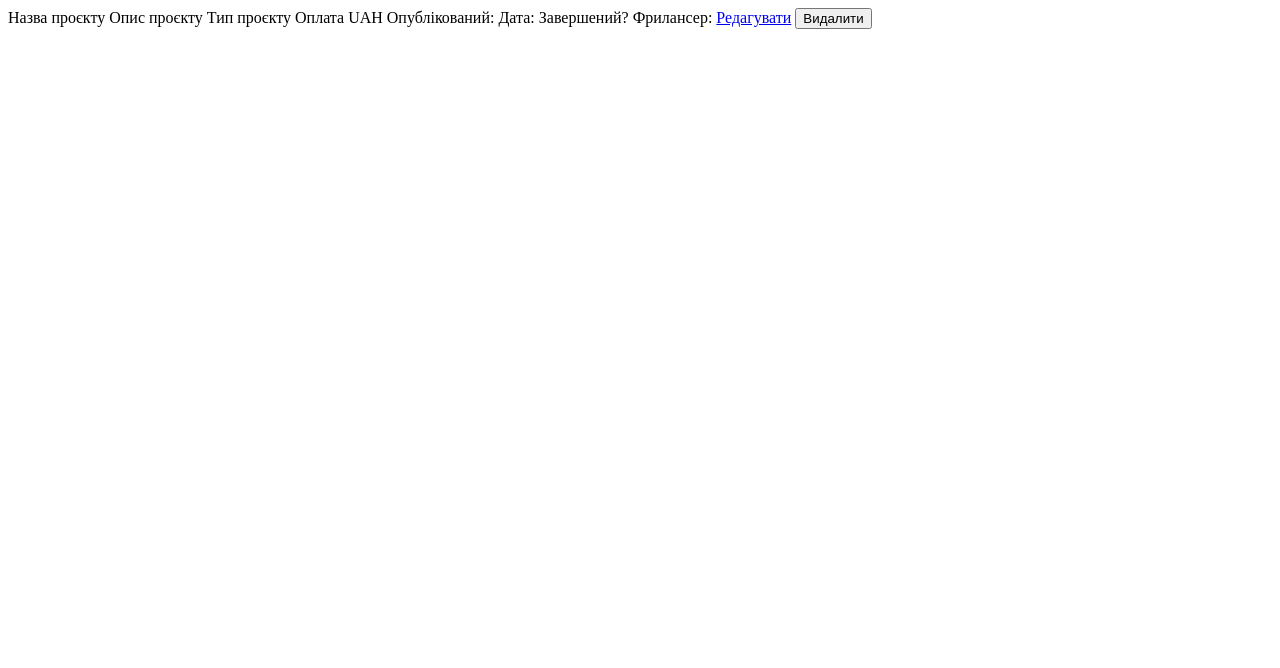
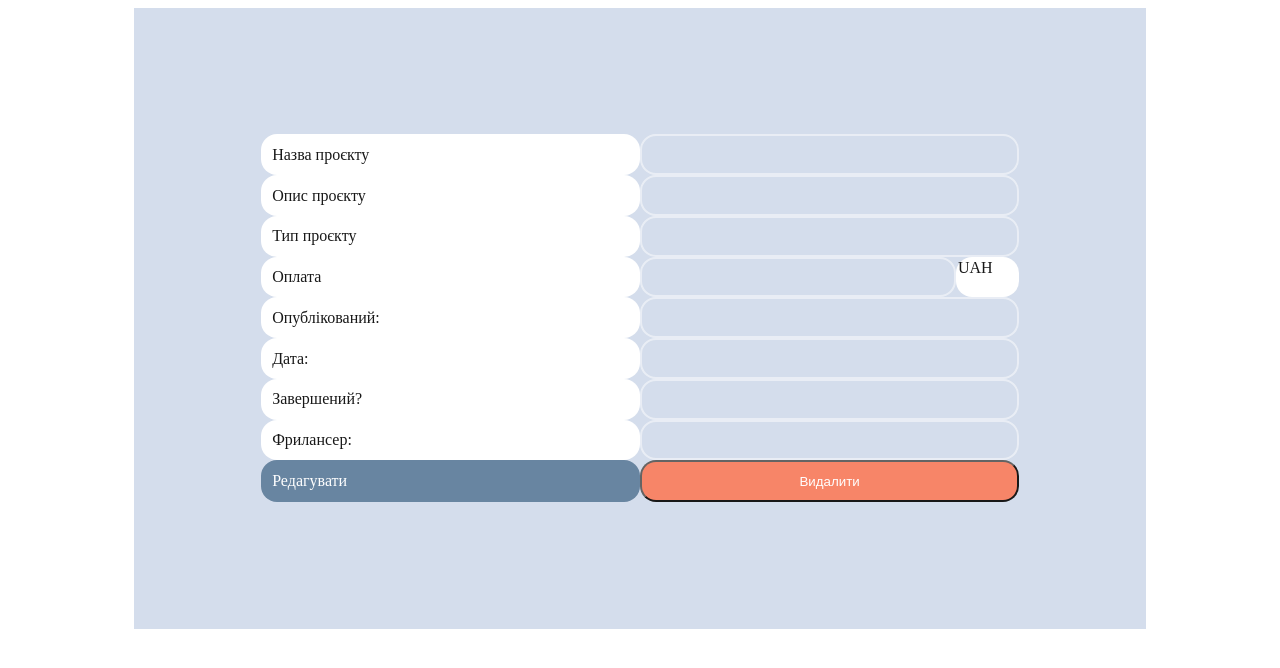
Before and after one commit to BennitoVlad/CODE, a PHP site: page /pages/view-project.php in a window 1280 px wide. Shown: the top 668 px of the page. Run offline with PHP 8.4, Linux system fonts and the light colour scheme.

Commit message:
G: Added simple styles to the previous pages. Screw the hex, the English alphabet is big enough.

```diff
--- /dev/null
+++ b/css/crud-project.css
@@ -0,0 +1,17 @@
+form{
+    display: grid;
+    grid-template-columns: repeat(2, 1fr);
+    margin: 0 10% 0 10%;
+    background: #d0daea;
+    opacity: 90%;
+    padding: 10%;
+}
+
+.payment{
+    display: grid;
+    grid-template-columns: 5fr 1fr;
+}
+
+body{
+    background: #FFFFFF;
+}
--- a/css/register.css
+++ b/css/register.css
@@ -3,7 +3,7 @@ body{
 }
 #register-block-main{
     display: grid;
-    grid-template-columns: repeat(3, 1fr);
+    grid-template-columns: repeat(1, 1fr);
     margin: 0 10% 0 10%;
     background: #d0daea;
     opacity: 90%;
--- a/css/styles.css
+++ b/css/styles.css
@@ -49,6 +49,13 @@ body{
     border-radius: 16px;
     padding: 3%;
 }
+.block-label-red{
+    display: inline-block;
+    background: #F77858;
+    color: #FFFFFF;
+    border-radius: 16px;
+    padding: 3%;
+}
 input{
     display: inline-block;
 }
@@ -63,3 +70,18 @@ input{
     display: block;
     border-radius: 10%;
 }
+
+.transparent-input{
+    opacity: 50%;
+    border-style: solid;
+    border-color: #FFFFFF;
+    border-width: 2px;
+    border-radius: 16px;
+    padding: 3%;
+    margin: 0 0 0 0;
+
+}
+
+a{
+    text-decoration: none;
+}
--- a/pages/view-project.php
+++ b/pages/view-project.php
@@ -3,33 +3,35 @@
 <head>
     <title>Project</title>
     <link rel="stylesheet" href="../css/styles.css">
-    <link rel="stylesheet" href="../css/project.css">
+    <link rel="stylesheet" href="../css/crud-project.css">
 </head>
 <body>
 <form action="delete-project.php" method="post">
-    <input type="hidden" id="id">
-    <label for="title">Назва проєкту</label>
-    <label id="title"></label>
-    <label for="description">Опис проєкту</label>
-    <label id="description"></label>
-    <label for="type">Тип проєкту</label>
-    <label id="type"></label>
-    <label for="price">Оплата</label>
-    <label id="price"></label>
-    <span>UAH</span>
+    <input type="hidden" id="id" name="id">
+    <label for="title" class="block-label-white">Назва проєкту</label>
+    <label id="title" class="transparent-input"></label>
+    <label for="description" class="block-label-white">Опис проєкту</label>
+    <label id="description" class="transparent-input"></label>
+    <label for="type" class="block-label-white">Тип проєкту</label>
+    <label id="type" class="transparent-input"></label>
+    <label for="price" class="block-label-white">Оплата</label>
+    <div class="payment">
+        <label id="price" class="transparent-input"></label>
+        <label  class="block-label-white">UAH</label>
+    </div>
 
-    <label for="client">Опублікований: </label>
-    <label id="client"></label>
-    <label for="date">Дата: </label>
-    <label id="date"></label>
+    <label for="client" class="block-label-white">Опублікований: </label>
+    <label id="client" class="transparent-input"></label>
+    <label for="date" class="block-label-white">Дата: </label>
+    <label id="date" class="transparent-input"></label>
 
-    <label for="completed">Завершений? </label>
-    <label id="completed"></label>
-    <label for="contractor">Фрилансер: </label>
-    <label id="contractor"></label>
+    <label for="completed" class="block-label-white">Завершений? </label>
+    <label id="completed" class="transparent-input"></label>
+    <label for="contractor" class="block-label-white">Фрилансер: </label>
+    <label id="contractor" class="transparent-input"></label>
 
-    <a href="edit-project.php">Редагувати</a>
-    <input type="submit" value="Видалити"/>
+    <a href="edit-project.php" class="block-label-blue">Редагувати</a>
+    <input type="submit" value="Видалити" class="block-label-red"/>
 </form>
 
 
```
Also changed, not shown: pages/add-project.php (+14 -12 lines), pages/edit-project.php (+13 -12 lines).
